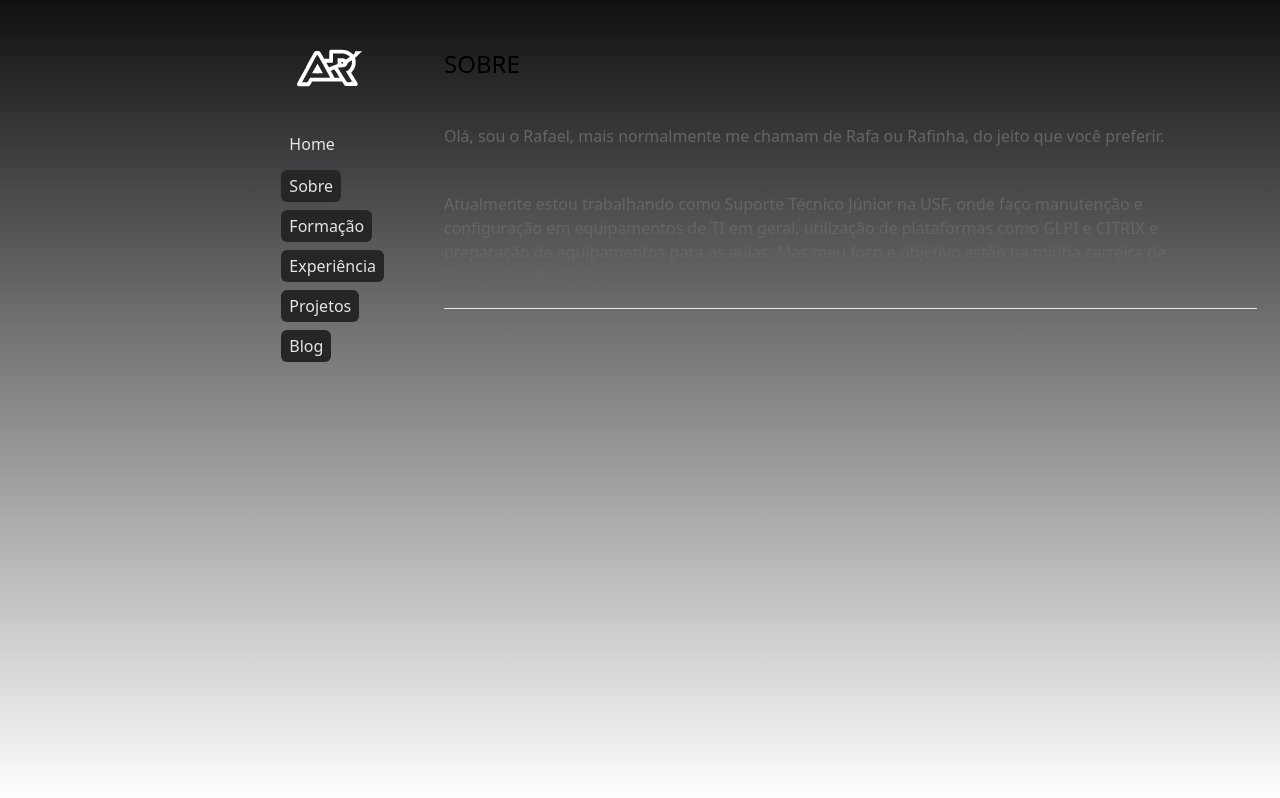
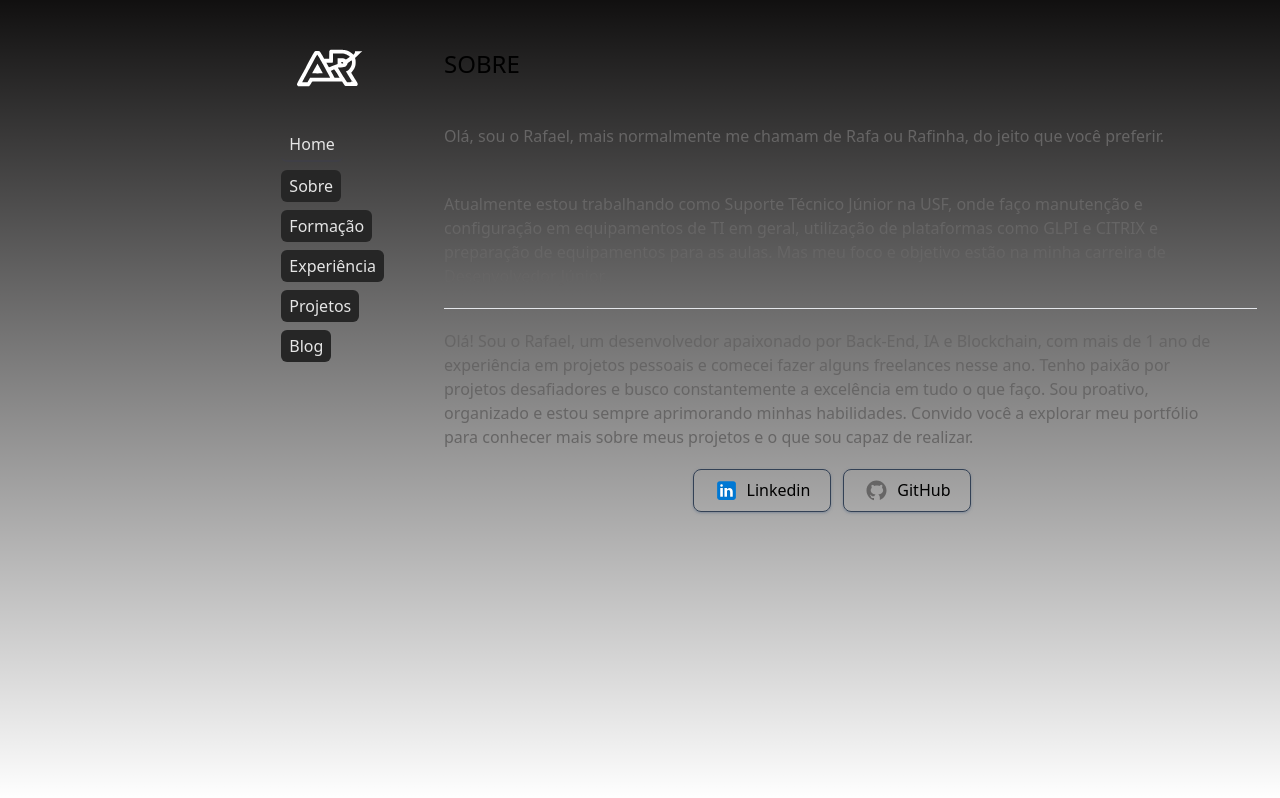
Before and after one commit to rafaapcode/portfolio-new, a Next.js app: page /sobre in a window 1280 px wide. Built offline with nearby package versions, Linux system fonts and the light colour scheme.

Commit message:
feat: about-me section finished

```diff
--- /dev/null
+++ b/app/components/social-buttons.jsx
@@ -0,0 +1,19 @@
+import { motion } from "framer-motion";
+import Image from "next/image";
+import Link from "next/link";
+
+export default function SocialButton({ imgUrl, text }) {
+  return (
+    <a href="https://www.linkedin.com/in/rafael-ap/" target="_blank">
+      <motion.button
+        initial={{ x: -530 }}
+        animate={{ x: 0 }}
+        transition={{duration: 0.7}}
+        className="border border-slate-700 flex px-5 py-2 rounded-lg shadow shadow-slate-500/50 hover:bg-[#201f1f] transition-all duration-75"
+      >
+        <Image src={imgUrl} width={25} height={25} alt="logo-social" />
+        <span className="ml-2">{text}</span>
+      </motion.button>
+    </a>
+  );
+}
--- a/app/page.jsx
+++ b/app/page.jsx
@@ -32,7 +32,7 @@ export default function Home() {
       <motion.div
         initial={{ x: -320 }}
         animate={{ x: 0 }}
-        className="md:px-10 lg:mt-5 md:mt-5 flex flex-col md:flex-row lg:flex-row gap-x-12 mb-5 lg:mb-0 md:mb-0"
+        className="md:px-10 lg:mt-5 md:mt-5 flex gap-x-12 mb-5 lg:mb-0 md:mb-0"
       >
         <Image
           className="rounded-full mt-5 mb-5 lg:mt-0 md:mt-0  lg:mb-0 md:mb-0"
--- a/app/sobre/page.jsx
+++ b/app/sobre/page.jsx
@@ -2,22 +2,39 @@
 
 import Title from "../components/title";
 import Paragraphs from "../components/paragraphs";
+import SocialButton from "../components/social-buttons";
 import { motion } from "framer-motion";
 
 export default function Sobre() {
+  const aboutMe = {
+    presentation: {
+      part1:
+        "Olá, sou o Rafael, mais normalmente me chamam de Rafa ou Rafinha, do jeito que você preferir.",
+      part2:
+        "Atualmente estou trabalhando como Suporte Técnico Júnior na USF, onde faço manutenção e configuração em equipamentos de TI em geral, utilização de plataformas como GLPI e CITRIX e preparação de equipamentos para as aulas. Mas meu foco e objetivo estão na minha carreira de Desenvolvedor Júnior.",
+    },
+    about:
+      "Olá! Sou o Rafael, um desenvolvedor apaixonado por Back-End, IA e Blockchain, com mais de 1 ano de experiência em projetos pessoais e comecei fazer alguns freelances nesse ano. Tenho paixão por projetos desafiadores e busco constantemente a excelência em tudo o que faço. Sou proativo, organizado e estou sempre aprimorando minhas habilidades. Convido você a explorar meu portfólio para conhecer mais sobre meus projetos e o que sou capaz de realizar.",
+  };
+
   return (
     <section className="w-full lg:w-[70%] h-[80%] lg:h-screen md:h-screen px-5 overflow-auto">
       <Title title="Sobre" />
       <br />
-      <Paragraphs paragraph="Olá, sou o Rafael, mais normalmente me chamam de Rafa ou Rafinha, do jeito que você preferir." />
+      <Paragraphs paragraph={aboutMe.presentation.part1} />
       <br />
-      <Paragraphs paragraph="Atualmente estou trabalhando como Suporte Técnico Júnior na USF, onde faço manutenção e configuração em equipamentos de TI em geral, utilização de plataformas como GLPI e CITRIX e preparação de equipamentos para as aulas. Mas meu foco e objetivo estão na minha carreira de Desenvolvedor Júnior." />
+      <Paragraphs paragraph={aboutMe.presentation.part2} />
       <motion.hr
         initial={{ width: "0%" }}
         animate={{ width: "95%" }}
         transition={{ duration: 0.8 }}
         className="mt-5 mb-5 md:ml-10 lg:ml-10 w-full md:w-[95%] lg:w-[95%]"
       />
+      <Paragraphs paragraph={aboutMe.about} />
+      <div className="mt-5 w-1/2 mx-auto flex flex-col justify-center items-center md:flex-row lg:flex-row gap-y-3 md:gap-y-0 lg:gap-y-0 md:gap-x-3 lg: ">
+        <SocialButton imgUrl={'/images/linkedin-icon.svg'} text={'Linkedin'}/>
+        <SocialButton imgUrl={'/images/github-icon.svg'} text={'GitHub'}/>
+      </div>
     </section>
   );
 }
```
